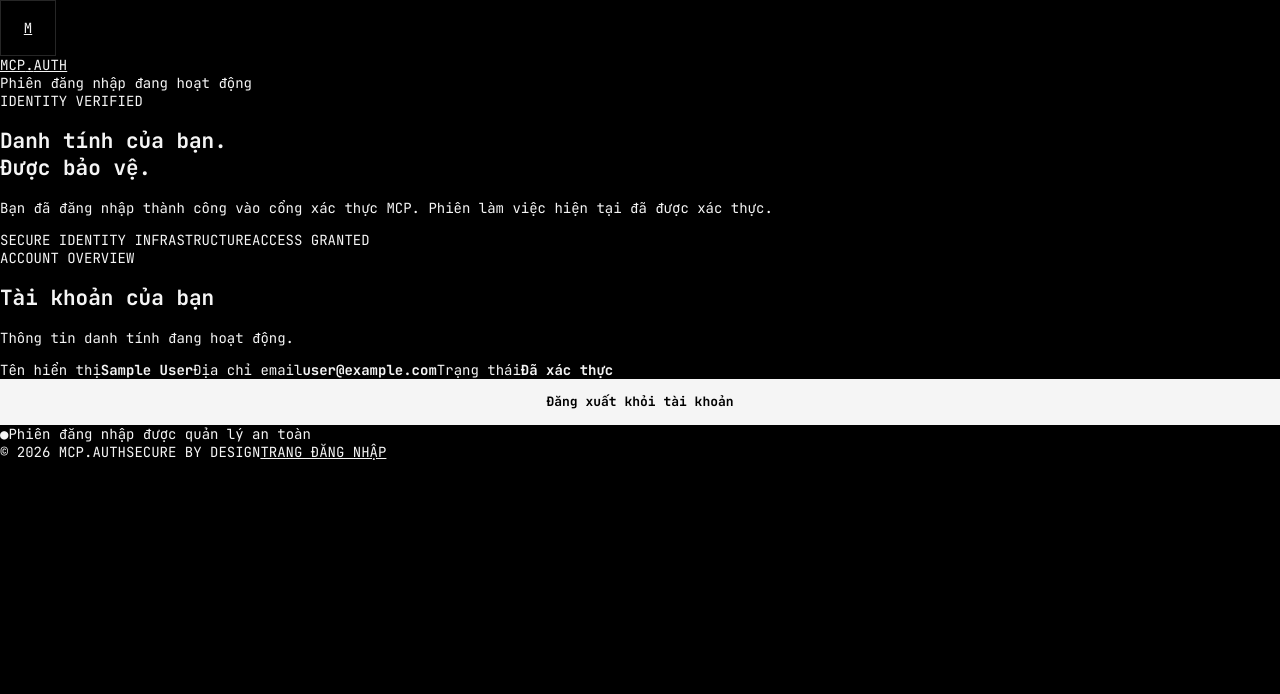
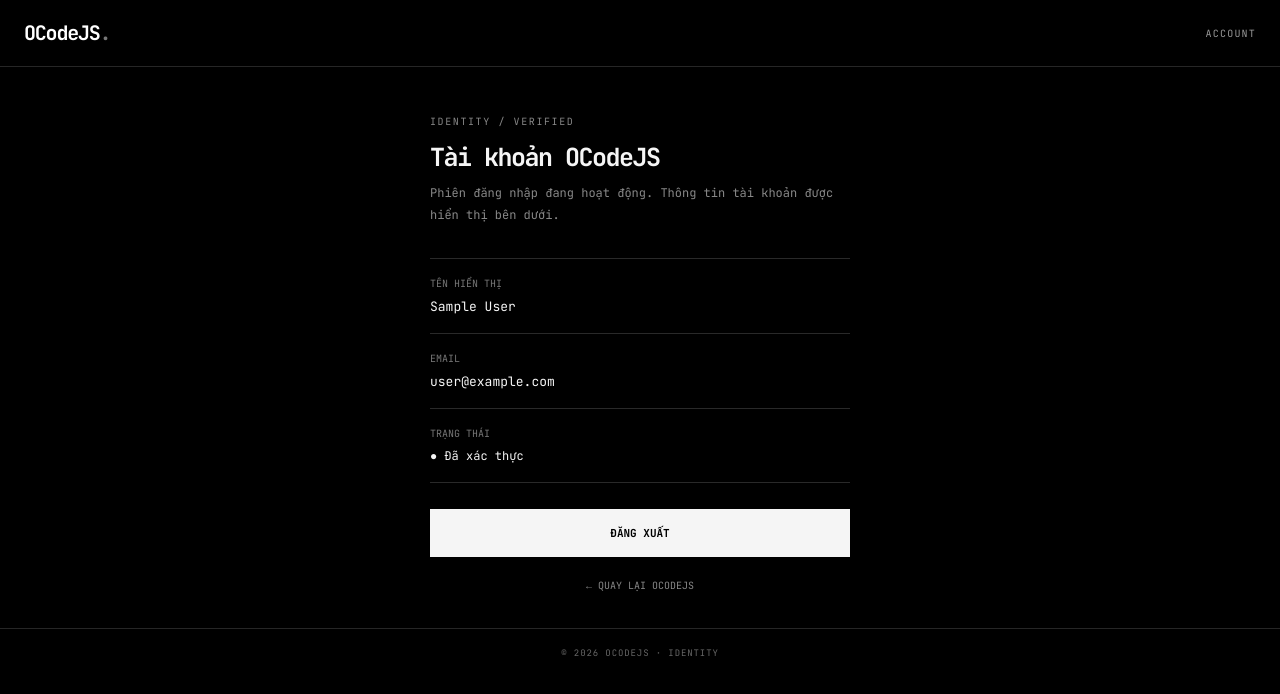
Before and after one commit to OCodejs/mcp.server.auth, a Next.js app: page /account in a window 1280 px wide. Shown: the top 694 px of the page. Built offline with nearby package versions, Linux system fonts and the light colour scheme; no server answers; sample sign-in values are in the browser's storage.

Commit message:
Align account portal with OCodeJS identity

```diff
--- a/app/account/page.tsx
+++ b/app/account/page.tsx
@@ -1,46 +1,49 @@
 import { redirect } from "next/navigation";
 import { auth, signOut } from "@/auth";
+
+const panelStyle = {
+  width: "min(100% - 40px, 420px)",
+  margin: "0 auto",
+  padding: "48px 0 36px"
+} as const;
 
 export default async function AccountPage() {
   const session = await auth();
   if (!session?.user) redirect("/");
 
   return (
-    <main className="auth-shell">
-      <header className="topbar">
-        <a className="brand-lockup" href="/" aria-label="MCP Auth"><span className="brand-mark" aria-hidden="true">M</span><span>MCP<span className="brand-dot">.</span>AUTH</span></a>
-        <div className="topbar-right"><span className="topbar-status"><i /> Phiên đăng nhập đang hoạt động</span></div>
+    <main style={{ minHeight: "100svh", background: "#000", color: "#f5f5f5", fontFamily: "'JetBrains Mono', ui-monospace, monospace" }}>
+      <header style={{ borderBottom: "1px solid #262626", padding: "20px 24px", display: "flex", alignItems: "center", justifyContent: "space-between" }}>
+        <a href="/" aria-label="OCodeJS" style={{ color: "#fff", textDecoration: "none", fontWeight: 700, letterSpacing: "-.06em", fontSize: 20 }}>OCodeJS<span style={{ color: "#777" }}>.</span></a>
+        <span style={{ color: "#999", fontSize: 10, letterSpacing: ".12em" }}>ACCOUNT</span>
       </header>
-      <div className="auth-layout account-layout">
-        <section className="intro-panel">
-          <div className="intro-content">
-            <div className="system-label"><span className="system-label-line" /> IDENTITY VERIFIED</div>
-            <h1>Danh tính của bạn.<br /><span>Được bảo vệ.</span></h1>
-            <p className="intro-copy">Bạn đã đăng nhập thành công vào cổng xác thực MCP. Phiên làm việc hiện tại đã được xác thực.</p>
+      <section style={panelStyle}>
+        <p style={{ color: "#888", fontSize: 10, letterSpacing: ".16em", margin: "0 0 14px" }}>IDENTITY / VERIFIED</p>
+        <h1 style={{ fontSize: 25, lineHeight: 1.25, letterSpacing: "-.06em", margin: "0 0 10px" }}>Tài khoản OCodeJS</h1>
+        <p style={{ color: "#888", fontSize: 12, lineHeight: 1.8, margin: "0 0 32px" }}>Phiên đăng nhập đang hoạt động. Thông tin tài khoản được hiển thị bên dưới.</p>
+        <div style={{ borderTop: "1px solid #292929" }}>
+          <div style={{ padding: "18px 0", borderBottom: "1px solid #292929" }}>
+            <div style={{ color: "#777", fontSize: 10, marginBottom: 8 }}>TÊN HIỂN THỊ</div>
+            <div style={{ fontSize: 13, overflowWrap: "anywhere" }}>{session.user.name || "Người dùng"}</div>
           </div>
-          <div className="intro-bottom"><span>SECURE IDENTITY INFRASTRUCTURE</span><span>ACCESS GRANTED</span></div>
-        </section>
-        <section className="form-panel">
-          <div className="form-card">
-            <div className="form-kicker">ACCOUNT OVERVIEW</div>
-            <h2 className="account-title">Tài khoản của bạn</h2>
-            <p className="account-subtitle">Thông tin danh tính đang hoạt động.</p>
-            <div className="account-detail">
-              <span>Tên hiển thị</span><strong>{session.user.name || "Người dùng"}</strong>
-              <span>Địa chỉ email</span><strong>{session.user.email || "Chưa cung cấp"}</strong>
-              <span>Trạng thái</span><strong className="account-active">Đã xác thực</strong>
+          <div style={{ padding: "18px 0", borderBottom: "1px solid #292929" }}>
+            <div style={{ color: "#777", fontSize: 10, marginBottom: 8 }}>EMAIL</div>
+            <div style={{ fontSize: 13, overflowWrap: "anywhere" }}>{session.user.email || "Chưa cung cấp"}</div>
+          </div>
+          <div style={{ padding: "18px 0", borderBottom: "1px solid #292929" }}>
+            <div style={{ color: "#777", fontSize: 10, marginBottom: 8 }}>TRẠNG THÁI</div>
+            <div style={{ color: "#f5f5f5", fontSize: 12 }}>● Đã xác thực</div>
+          </div>
         </div>
         <form action={async () => {
           "use server";
           await signOut({ redirectTo: "/" });
         }}>
-              <button className="submit-button account-logout" type="submit">Đăng xuất khỏi tài khoản</button>
+          <button type="submit" style={{ width: "100%", marginTop: 26, minHeight: 48, border: "1px solid #f5f5f5", background: "#f5f5f5", color: "#000", font: "inherit", fontSize: 11, fontWeight: 700, cursor: "pointer" }}>ĐĂNG XUẤT</button>
         </form>
-            <div className="security-note"><span className="lock-icon">●</span><span>Phiên đăng nhập được quản lý an toàn</span><span className="security-dot" /></div>
-          </div>
+        <a href="/" style={{ display: "block", marginTop: 22, color: "#888", textAlign: "center", fontSize: 10, textDecoration: "none" }}>← QUAY LẠI OCODEJS</a>
       </section>
-      </div>
-      <footer className="page-footer"><span>© 2026 MCP.AUTH</span><span>SECURE BY DESIGN</span><a href="/">TRANG ĐĂNG NHẬP</a></footer>
+      <footer style={{ borderTop: "1px solid #262626", padding: "18px 24px", color: "#666", fontSize: 9, letterSpacing: ".1em", textAlign: "center" }}>© 2026 OCODEJS · IDENTITY</footer>
     </main>
   );
 }
```
Lines whose indentation alone changed are shown as unchanged.
